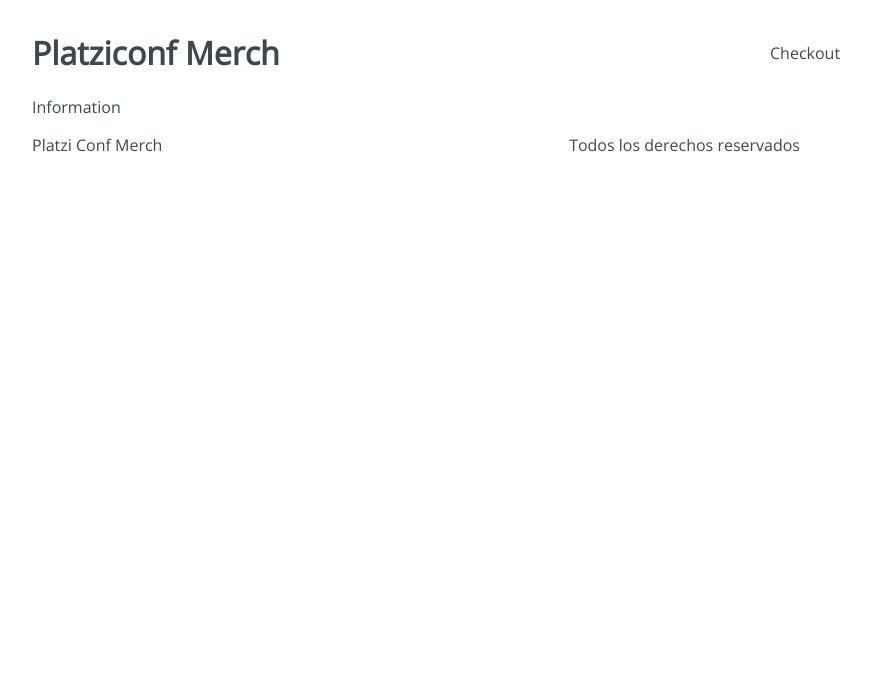
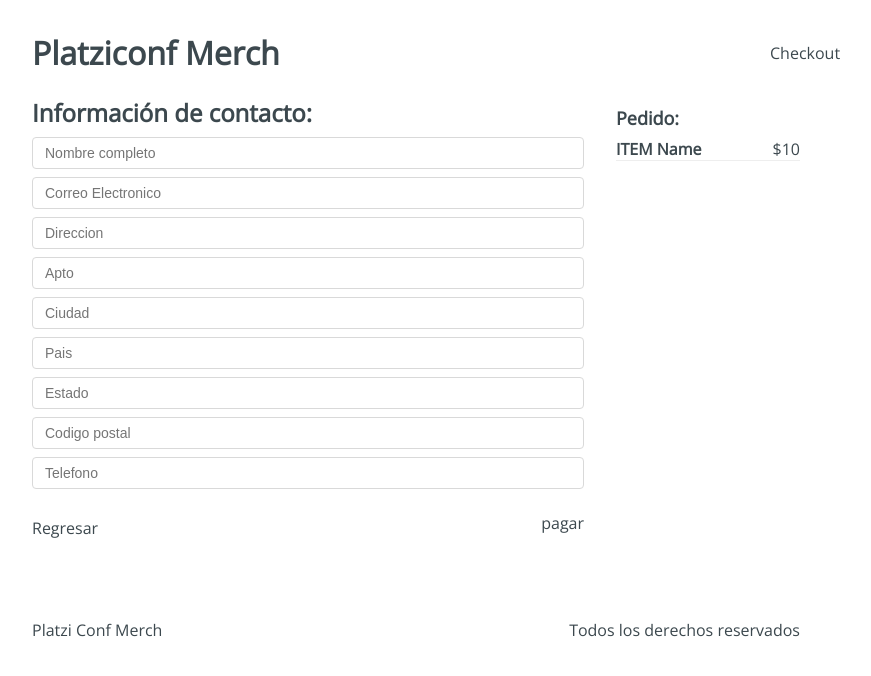
Before and after one commit to Josstell/tienda-react-hooks, a React app: page /checkout/information in a window 1280 px wide. Shown: the top 676 px of the page, without its empty margins (224-1095 px from the left). Built offline with nearby package versions, Linux system fonts and the light colour scheme.

Commit message:
Creacion de componente checkout y information.

```diff
--- /dev/null
+++ b/src/components/Product.js
@@ -0,0 +1,20 @@
+import React from 'react';
+
+const Product = ({ product }) => {
+  let { image, title, price, description } = product;
+  return (
+    <div className="Products-item">
+      <img src={image} alt={title} />
+      <div className="Product-item-info">
+        <h2>
+          {title}
+          <span>${price}</span>
+        </h2>
+        <p>{description}</p>
+      </div>
+      <button type="button">Comprar</button>
+    </div>
+  );
+};
+
+export default Product;
--- /dev/null
+++ b/src/components/Products.js
@@ -0,0 +1,17 @@
+import React from 'react';
+import Product from './Product';
+import '../styles/components/Products.css';
+
+const Products = ({products}) => {
+  return (
+    <div className="Products">
+      <div className="Products-items">
+        {products.map((product) =>
+          <Product key={product.id} product={product} />
+        )}
+      </div>
+    </div>
+  );
+};
+
+export default Products;
--- a/src/containers/Checkout.js
+++ b/src/containers/Checkout.js
@@ -2,7 +2,24 @@
 import '../styles/components/Checkout.css';
 
 const Checkout = () => {
-  return <div>Checkout</div>;
+  return (
+    <div className="Checkout">
+      <div className="Checkout-content">
+        <h3>Lista de Pedidos:</h3>
+        <div className="Checkout-item">
+          <div className="Checkout-element">
+            <h4>ITEM name</h4>
+            <span>$10</span>
+          </div>
+          <button type="button">Eliminar</button>
+        </div>
+      </div>
+      <div className="Checkout-sidebar">
+        <h3>Precio Total: $10</h3>
+        <button type="button">Continuar pedido</button>
+      </div>
+    </div>
+  );
 };
 
 export default Checkout;
--- a/src/containers/Home.js
+++ b/src/containers/Home.js
@@ -1,10 +1,10 @@
 import React from 'react';
+import initialState from '../initialState'
+import Products from '../components/Products'
 
 const Home = () => {
   return (
-    <div>
-      <h1> Home</h1>
-    </div>
+    <Products products={initialState.products} />
   );
 };
 
--- a/src/containers/Information.js
+++ b/src/containers/Information.js
@@ -2,7 +2,41 @@
 import '../styles/components/Information.css';
 
 const Information = () => {
-  return <div>Information</div>;
+  return (
+    <div className="Information">
+      <div className="Information-content">
+        <div className="Information-head">
+          <h2>Información de contacto:</h2>
+        </div>
+        <div className="Information-form">
+          <form action="">
+            <input type="text" placeholder="Nombre completo" name="name" />
+            <input type="text" placeholder="Correo Electronico" name="email" />
+            <input type="text" placeholder="Direccion" name="addres" />
+            <input type="text" placeholder="Apto" name="apto" />
+            <input type="text" placeholder="Ciudad" name="city" />
+            <input type="text" placeholder="Pais" name="country" />
+            <input type="text" placeholder="Estado" name="state" />
+            <input type="text" placeholder="Codigo postal" name="cp" />
+            <input type="text" placeholder="Telefono" name="phone" />
+          </form>
+        </div>
+        <div className="Information-buttons">
+          <div className="Information-back">Regresar</div>
+          <div className="Information-next">pagar</div>
+        </div>
+      </div>
+      <div className="Information-sidebar">
+        <h3>Pedido:</h3>
+        <div className="Information-item">
+          <div className="Information-element">
+            <h4>ITEM Name</h4>
+            <span>$10</span>
+          </div>
+        </div>
+      </div>
+    </div>
+  );
 };
 
 export default Information;
--- /dev/null
+++ b/src/initialState.js
@@ -0,0 +1,47 @@
+export default {
+    cart: [],
+    products: [
+      {
+        'id': '1',
+        'image': 'https://arepa.s3.amazonaws.com/camiseta.png',
+        'title': 'Camiseta',
+        'price': 25,
+        'description': 'Lorem ipsum dolor sit amet, consectetur adipiscing elit',
+      },
+      {
+        'id': '3',
+        'image': 'https://arepa.s3.amazonaws.com/mug.png',
+        'title': 'Mug',
+        'price': 10,
+        'description': 'Lorem ipsum dolor sit amet, consectetur adipiscing elit',
+      },
+      {
+        'id': '4',
+        'image': 'https://arepa.s3.amazonaws.com/pin.png',
+        'title': 'Pin',
+        'price': 4,
+        'description': 'Lorem ipsum dolor sit amet, consectetur adipiscing elit',
+      },
+      {
+        'id': '5',
+        'image': 'https://arepa.s3.amazonaws.com/stickers1.png',
+        'title': 'Stickers',
+        'price': 2,
+        'description': 'Lorem ipsum dolor sit amet, consectetur adipiscing elit',
+      },
+      {
+        'id': '6',
+        'image': 'https://arepa.s3.amazonaws.com/stickers2.png',
+        'title': 'Stickers',
+        'price': 2,
+        'description': 'Lorem ipsum dolor sit amet, consectetur adipiscing elit',
+      },
+      {
+        'id': '7',
+        'image': 'https://arepa.s3.amazonaws.com/hoodie.png',
+        'title': 'Hoodie',
+        'price': 35,
+        'description': 'Lorem ipsum dolor sit amet, consectetur adipiscing elit',
+      },
+    ],
+  };
```
